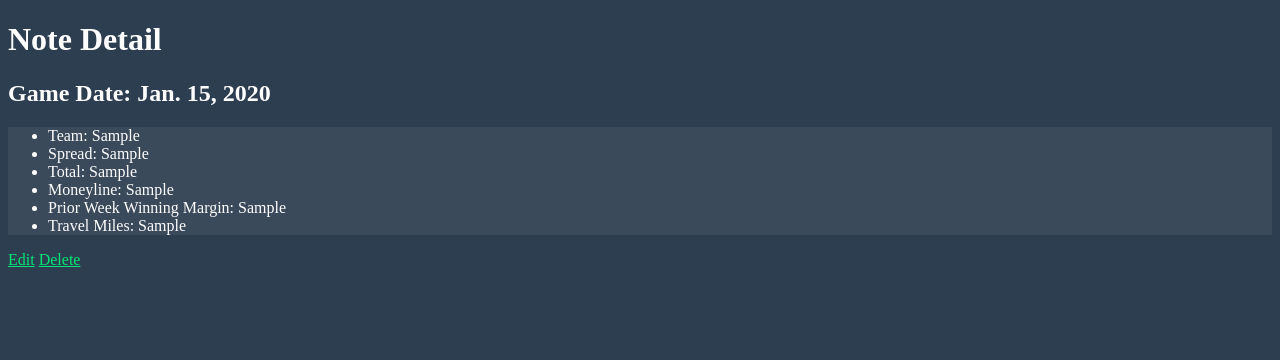
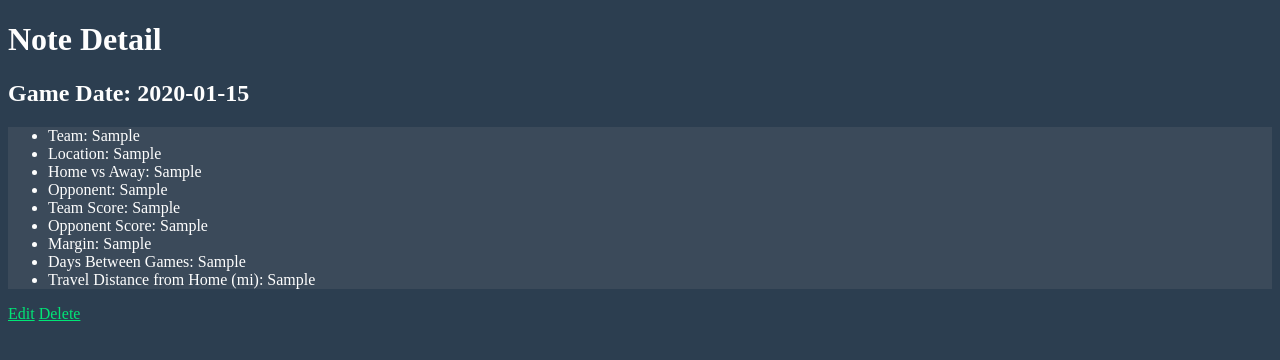
Before and after one commit to Rtkmak14/NFL-Betting-Tracker, a Django app: page /notes/1/ in a window 1280 px wide. Shown: the part 101-461 px from the top of the page. Run offline with Django 5.2, Linux system fonts and the light colour scheme; a user stored in the database is signed in; tables that the repository leaves empty hold one stand-in row (values such as "Sample post").

Commit message:
refactor model and class based views

```diff
--- a/NFL_Betting_Tracker/main_app/models.py
+++ b/NFL_Betting_Tracker/main_app/models.py
@@ -3,17 +3,20 @@ from django.urls import reverse
 from django.contrib.auth.models import User
 
 class Note(models.Model):
+    user = models.ForeignKey(User, on_delete=models.CASCADE)
     team = models.CharField(max_length=100)
-    game_date = models.DateField()
-    spread = models.CharField(max_length=100)
-    total = models.CharField(max_length=100)
-    moneyline = models.CharField(max_length=100)
-    prior_week_winning_margin = models.CharField(max_length=100)
-    travel_miles = models.CharField(max_length=100)
-    user = models.ForeignKey(User, on_delete=models.CASCADE)
+    game_date = models.CharField(max_length=100)
+    location = models.CharField(max_length=200)
+    home_away = models.CharField(max_length=100)
+    opponent = models.CharField(max_length=100)
+    team_score = models.CharField(max_length=100)
+    opponent_score = models.CharField(max_length=100)
+    margin = models.CharField(max_length=100)
+    days_between_games = models.CharField(max_length=100)
+    travel_miles = models.CharField(max_length=200)
 
     def __str__(self):
-        return f"{self.team}-{self.game_date}"
+        return f"{self.team} vs {self.opponent} on {self.game_date}"
 
     def get_absolute_url(self):
-        return reverse('note_detail',kwargs={'pk':self.id})
+        return reverse('note_detail', kwargs={'pk': self.id})
--- a/NFL_Betting_Tracker/main_app/templates/notes/note_detail.html
+++ b/NFL_Betting_Tracker/main_app/templates/notes/note_detail.html
@@ -1,17 +1,20 @@
 {% extends "base.html" %}
-{%block content%}
+{% block content %}
 <h1>Note Detail</h1>
 
-<h2>Game Date: {{note.game_date}}</h2>
-    <ul>
-        <li>Team: {{note.team}}</li>
-        <li>Spread: {{note.spread}}</li>
-        <li>Total: {{note.total}}</li>
-        <li>Moneyline: {{note.moneyline}}</li>
-        <li>Prior Week Winning Margin: {{note.prior_week_winning_margin}}</li>
-        <li>Travel Miles: {{note.travel_miles}}</li>
-    </ul>
-    <a href="{% url 'note_update' note.pk %}">Edit</a>
-    <a href="{% url 'note_delete' note.pk %}">Delete</a>
+<h2>Game Date: {{ note.game_date }}</h2>
+<ul>
+    <li>Team: {{ note.team }}</li>
+    <li>Location: {{ note.location }}</li>
+    <li>Home vs Away: {{ note.home_away }}</li>
+    <li>Opponent: {{ note.opponent }}</li>
+    <li>Team Score: {{ note.team_score }}</li>
+    <li>Opponent Score: {{ note.opponent_score }}</li>
+    <li>Margin: {{ note.margin }}</li>
+    <li>Days Between Games: {{ note.days_between_games }}</li>
+    <li>Travel Distance from Home (mi): {{ note.travel_miles }}</li>
+</ul>
 
-{%endblock%}
+<a href="{% url 'note_update' note.pk %}">Edit</a>
+<a href="{% url 'note_delete' note.pk %}">Delete</a>
+{% endblock %}
--- a/NFL_Betting_Tracker/main_app/views.py
+++ b/NFL_Betting_Tracker/main_app/views.py
@@ -50,7 +50,8 @@ class NoteDetailView(LoginRequiredMixin,DetailView):
 
 class NoteCreateView(LoginRequiredMixin,CreateView):
     model = Note
-    fields = ['team', 'game_date', 'spread', 'total', 'moneyline', 'prior_week_winning_margin', 'travel_miles']
+    fields = ['team', 'game_date', 'location', 'home_away', 'opponent', 'team_score', 'opponent_score', 'margin', 'days_between_games', 'travel_miles']
+
     template_name = 'notes/note_form.html'
 
     def form_valid(self, form):
@@ -59,7 +60,7 @@ class NoteCreateView(LoginRequiredMixin,CreateView):
 
 class NoteUpdateView(LoginRequiredMixin,UpdateView):
     model=Note
-    fields = ['team', 'game_date', 'spread', 'total', 'moneyline', 'prior_week_winning_margin', 'travel_miles']
+    fields = ['team', 'game_date', 'location', 'home_away', 'opponent', 'team_score', 'opponent_score', 'margin', 'days_between_games', 'travel_miles']
     template_name='notes/note_form.html'
 
 class NoteDeleteView(LoginRequiredMixin,DeleteView):
```
Also changed, not shown: NFL_Betting_Tracker/main_app/migrations/0004_remove_note_moneyline_and_more.py (added).
